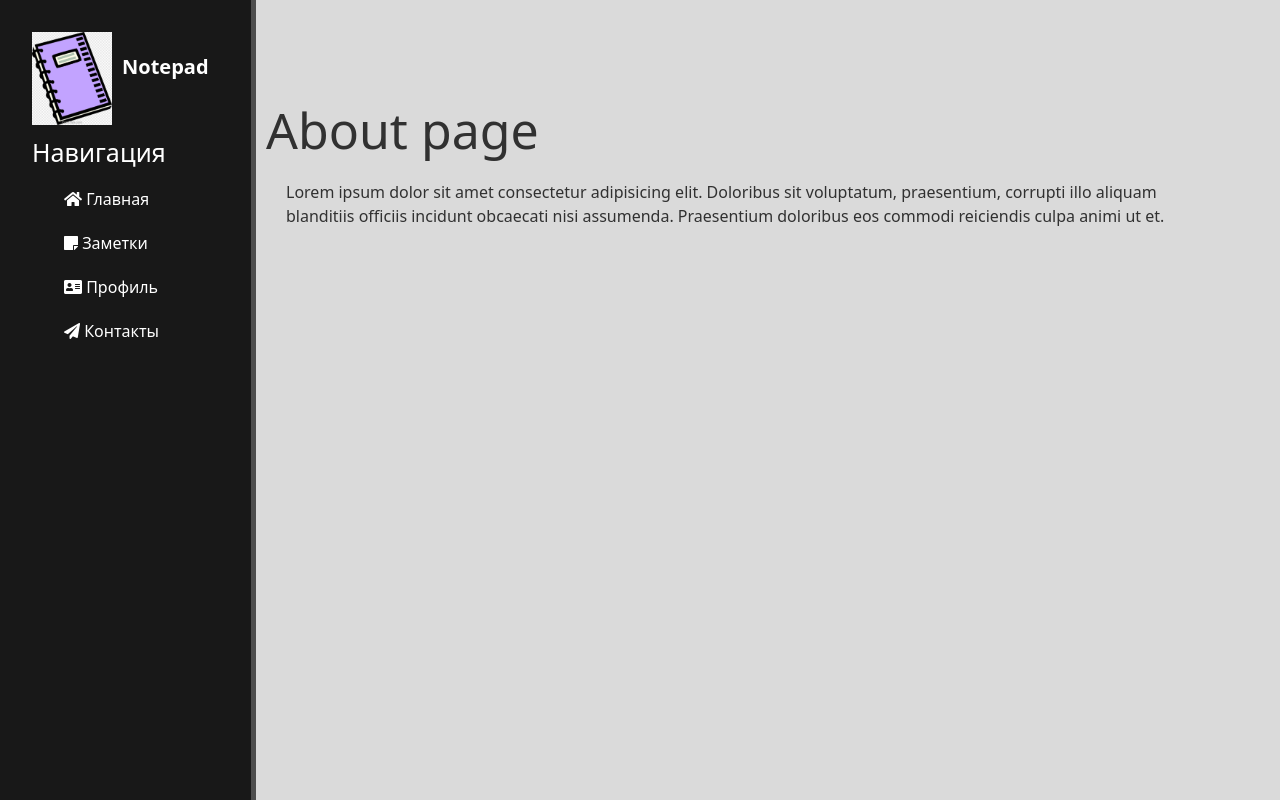
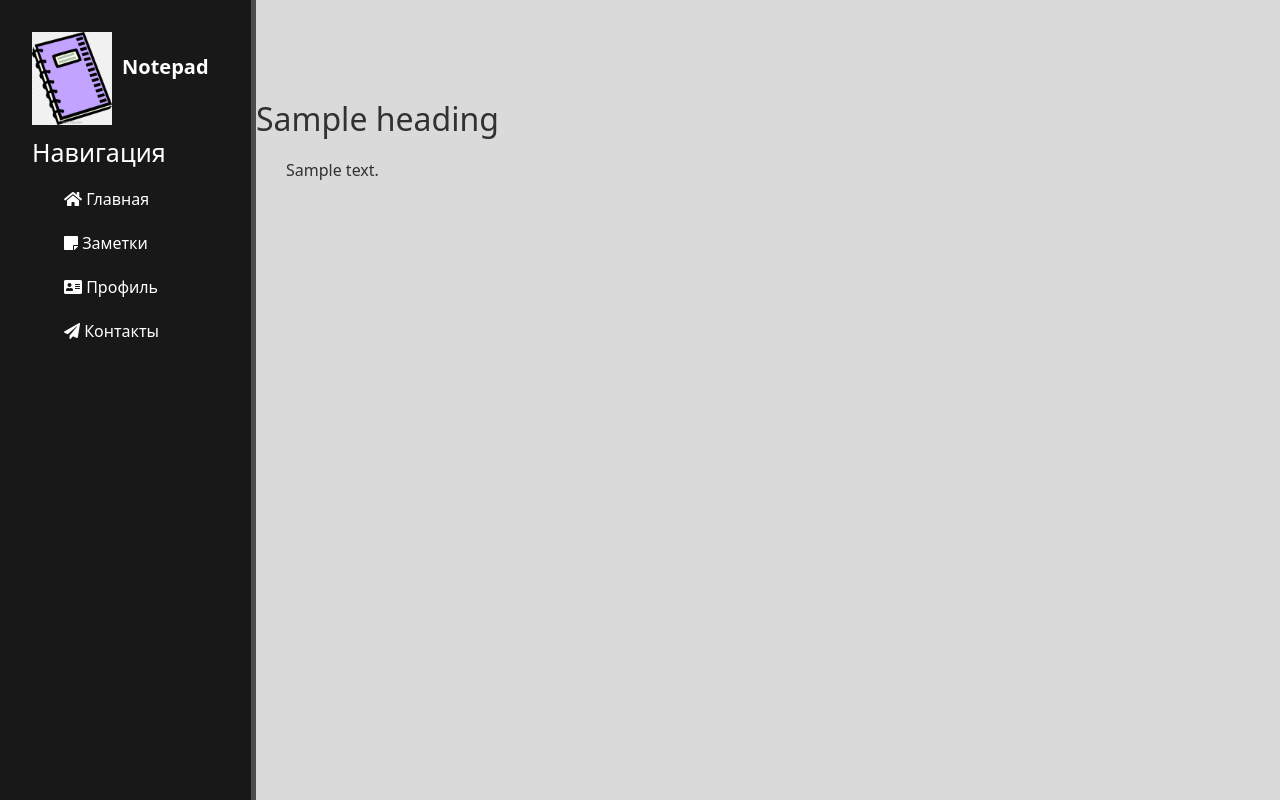
Before and after one commit to SergeyLis82/django-notepad, a Django app: template main/templates/main/about.html in a window 1280 px wide. Run offline with Django 3.2, Linux system fonts and the light colour scheme; the template is opened without the code that fills it: most values are stand-ins (such as "Sample title", 1, 10 or a date in 2020); some libraries are stand-ins or nearby versions.

Commit message:
pages update

```diff
--- a/main/templates/main/_layout.html
+++ b/main/templates/main/_layout.html
@@ -24,8 +24,11 @@
     </ul>
   </aside>
   <main>
-    {% block content %}
-    {% endblock %}
+    <div class="features">
+      <h2>{{ heading }}</h2>
+      {% block content %}
+      {% endblock %}
+    </div>
   </main>
 </body>
 </html>
--- a/main/templates/main/about.html
+++ b/main/templates/main/about.html
@@ -1,10 +1,7 @@
 {% extends 'main/_layout.html' %}
 
-{% block title %}About page{% endblock %}
+{% block title %}{{ title }}{% endblock %}
 
 {% block content %}
-<div class="features">
-  <h1>About page</h1>
-  <p>Lorem ipsum dolor sit amet consectetur adipisicing elit. Doloribus sit voluptatum, praesentium, corrupti illo aliquam blanditiis officiis incidunt obcaecati nisi assumenda. Praesentium doloribus eos commodi reiciendis culpa animi ut et.</p>
-</div>
+    <p>{{ content|linebreaksbr }}</p>
 {% endblock %}
--- a/main/templates/main/index.html
+++ b/main/templates/main/index.html
@@ -3,8 +3,5 @@
 {% block title %}{{ title }}{% endblock %}
 
 {% block content %}
-  <div class="features">
-    <h1>{{ title }}</h1>
-    <p>{{ says|linebreaksbr }}</p>
-  </div>
+    <p>{{ content|linebreaksbr }}</p>
 {% endblock %}
--- a/notes/templates/notes/notes.html
+++ b/notes/templates/notes/notes.html
@@ -3,14 +3,13 @@
 {% block title %}Мои заметки{% endblock %}
 
 {% block content %}
-<div class="features">
   <h1>Мои заметки</h1>
   {% if notes %}
   {% for el in notes %}
     <div class="card">
-      <h3 class="card-header">{{el.title}}</h3>
+      <h4 class="card-header">{{el.title}}</h4>
       <div class="card-body">
-        <p class="card-text">{{el.full_text|linebreaksbr}}</p>
+        <p class="card-text">{{el.preview|linebreaksbr}}</p>
         <p class="card-text">{{el.date}}</p>
       </div>
     </div>
@@ -18,5 +17,4 @@
   {% else %}
     <h2>Заметок пока нет</h2>
   {% endif %}
-</div>
 {% endblock %}
```
Also changed, not shown: main/views.py (+9 -3 lines), 1 other file.
